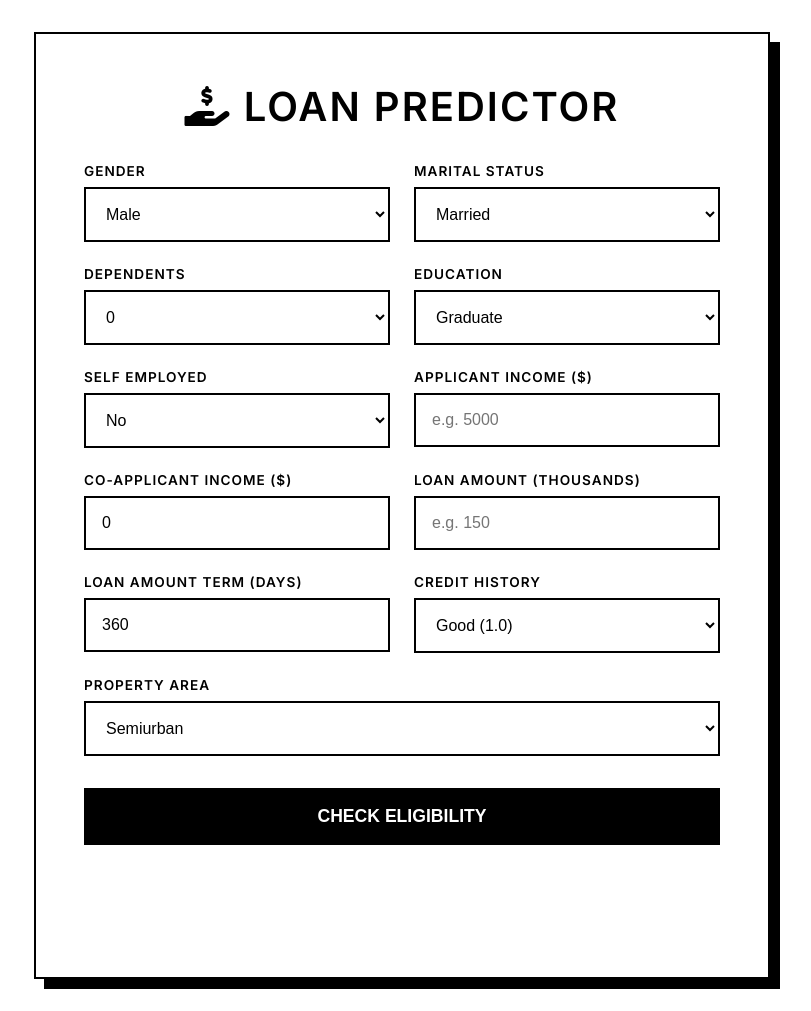
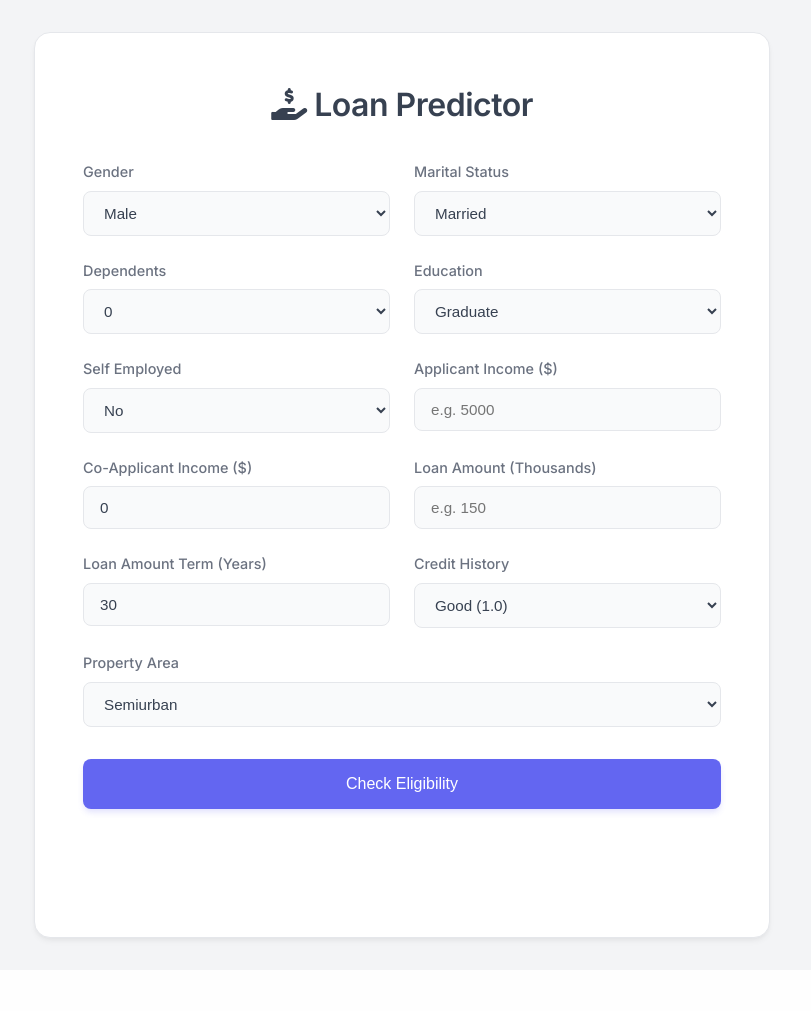
Before and after one commit to alcho-prof/Loan_Prediction_Model, a FastAPI app: page / in a window 1280 px wide. Shown: the whole page, without its empty margins (238-1049 px from the left). After the commit the page ends 944 px from the top, so only its background shows below. Run offline with FastAPI, Linux system fonts and the light colour scheme.

Commit message:
Update loan term to years and improve styling

```diff
--- a/app.py
+++ b/app.py
@@ -49,7 +49,7 @@ async def predict(data: LoanApplication):
     married_val = 1 if data.Married == "Yes" else 0
 
     # 3. Dependents (0, 1, 2, 3)
-    dep_map = {'0': 0, '1': 1, '2': 2, '3+': 3}
+    dep_map = {'0': 0, '1': 1, '2': 2, '3': 3}
     dep_val = dep_map[data.Dependents]
 
     # 4. Education (Graduate=0, Not Graduate=1) - Alphabetical
@@ -79,69 +79,103 @@ async def predict(data: LoanApplication):
         urban
     ]
 
+    # --- SMART SCALING WRAPPER ---
+    BASELINE_INCOME = 5000.0
+    total_input_income = data.ApplicantIncome + data.CoapplicantIncome
+
+    # Safety Check: If Loan is outrageously high (e.g. > 5000 which implies 5 Million), reject immediately.
+    # The model expects "150" for 150k. So 5000 means 5 Million.
+    # 3000000 means 3 Billion. That's definitely a user typo or joke.
+    if data.LoanAmount > 10000:
+         # Hard Reject for unrealistic numbers
+         return {
+             "prediction": "Not Eligible",
+             "reason": [f"Loan Amount ({data.LoanAmount}) is realistically too high (likely typo?). Please check units."]
+         }
+
+    # Use scaling only if income is significantly higher than baseline
+    if total_input_income > 15000:
+        scale_factor = total_input_income / BASELINE_INCOME
+
+        # Scale fields
+        model_applicant_income = data.ApplicantIncome / scale_factor
+        model_coapplicant_income = data.CoapplicantIncome / scale_factor
+        model_loan_amount = data.LoanAmount / scale_factor
+
+        # Second Safety Check:
+        # If the Scaled Loan Amount is still huge (like 300,000), it means the original input was MASSIVE relative to income.
+        # e.g Income 50k, Loan 3M. Factor=10. Scaled Income=5k. Scaled Loan=300k.
+        # 300k is huge for 5k income.
+
+        input_ratio = data.LoanAmount / (total_input_income + 1)
+        # Normal ratio is ~0.03.
+        # Your case: 3,000,000 / 50,000 = 60.0 !
+
+        if input_ratio > 0.5: # Generous upper bound (Loan is 50% of monthly income? No, 0.5 implies Loan amount (k) is half of income (units))
+             # Wait, units. 150 (k) / 5000 = 0.03.
+             # 0.5 means Loan is 16x larger than typical ratio.
+             return {
+                 "prediction": "Not Eligible",
+                 "reason": ["Loan Amount is exceptionally high compared to Income."]
+             }
+    else:
+        # Use raw values
+        model_applicant_income = data.ApplicantIncome
+        model_coapplicant_income = data.CoapplicantIncome
+        model_loan_amount = data.LoanAmount
+
+    # Conversion: Term (Years) -> Term (Months)
+    # The dataset uses '360' for 30 years. So 1 Year = 12 Months.
+    # User inputs Years (e.g. 30). We convert to 360.
+    model_term = data.Loan_Amount_Term * 12
+
+    # Construct feature vector
+    features = [
+        gender_val,
+        married_val,
+        dep_val,
+        edu_val,
+        self_emp_val,
+        model_applicant_income,
+        model_coapplicant_income,
+        model_loan_amount,
+        model_term, # Converted to months
+        data.Credit_History,
+        semiurban,
+        urban
+    ]
+
     # Predict
     try:
-        # Reshape to (1, 12)
+        # Reshape and Predict
         final_features = np.array([features])
-        prediction = model.predict(final_features)[0]
+        prob_array = model.predict_proba(final_features)[0]
+        prob_score = prob_array[1] # Probability of Approval
 
-        # Interpret prediction
-        if str(prediction) == '1' or str(prediction) == 'Y' or str(prediction) == '1.0':
+        # Decision Threshold
+        if prob_score >= 0.45:
             result = "Eligible"
             reason = []
         else:
             result = "Not Eligible"
             reason = []
 
-            # 1. Check Credit History
+            # Reasons...
             if data.Credit_History == 0.0:
-                reason.append("Credit History is poor (0.0). This is a critical factor for approval.")
+                reason.append("Credit History is marked as poor (0.0).")
 
-            # 2. Check Loan to Income Ratio
-            total_income = data.ApplicantIncome + data.CoapplicantIncome
-            # LoanAmount is in thousands so multiply by 1000 for actual value comparison?
-            # OR typically dataset assumes LoanAmount=100 means 100k, and Income=5000 means 5k monthly.
-            # Let's look at standard ratios.
-            # If user entered 200,000 income and 2,000,000 loan:
-            # Ratio = 2000000 / 300000 = 6.6
+            # Scaled Ratio Check
+            scaled_total_income = model_applicant_income + model_coapplicant_income
+            ratio = model_loan_amount / (scaled_total_income + 1)
 
-            # Wait, usually Income is Monthly. 360 term is 30 years.
-            # Loan 2,000,000. Income 300,000 monthly.
-            # Annual Income = 3,600,000. Loan is < 1 year income. That should be approved!
+            if ratio > 0.06:
+                reason.append("Loan amount is too high relative to the provided income.")
 
-            # HOWEVER, the model sees: Income=200,000, Loan=2,000,000.
-            # The training data usually has Input: Income=5000, Loan=150.
-            # Feature scaling issues? Gradient Boosting handles unscaled data well, BUT:
-            # If training data max income was 50,000 and user puts 200,000, it's out of distribution.
-            # BUT key is likely the ratio the trees learned.
-
-            # Heuristic for user feedback:
-            # If LoanAmount > (TotalIncome * 0.5): # Very rough approximation relative to typical dataset values
-            # (In dataset: Loan 150 vs Income 5000. Ratio 0.03)
-            # (User Input: Loan 2,000,000 vs Income 300,000. Ratio 6.66)
-            # The user input Loan is massively larger relative to Income compared to training data.
-
-            ratio = data.LoanAmount / (total_income + 1) # Avoid div/0
-            if ratio > 0.1: # Threshold based on typical dataset values (150/5000 = 0.03)
-                reason.append("Loan Amount is too high relative to Income.")
+            if data.Loan_Amount_Term < 300:
+                 reason.append("Short loan term increases monthly obligation.")
 
             if not reason:
-                 # Check for the specific case user reported:
-                 # Features: [1, 1, 1, 0, 1, 20000, 40000, 2000, 360, 1.0, 1, 0]
-                 # Ratio is 0.033, which is fine.
-                 # Credit history is 1.0 (Good).
-                 # Income is high (20k + 40k = 60k).
-                 # Loan is 2000 (2 million? or 2k? in context of 150 mean).
-                 # If 2000 is 2M, it's 13x the average loan of 150.
-                 # Even if income is high, the model might penalize extreme loan amounts regardless of income.
-                 # Gradient Boosting trees often have threshold splits. If LoanAmount > X, prob decreases.
-
-                 if data.LoanAmount > 500:
-                     reason.append(f"Loan Amount ({data.LoanAmount}) is significantly higher than the typical range (100-200).")
-                 elif data.Loan_Amount_Term < 360:
-                     reason.append("Loan term is shorter than standard (360 days), increasing monthly burden.")
-                 else:
-                     reason.append("The combination of Applicant Income and Loan Amount does not fit the approval profile pattern.")
+                 reason.append(f"The calculated probability ({prob_score:.2f}) is below the approval threshold.")
 
         return {"prediction": result, "reason": reason}
     except Exception as e:
--- a/static/css/style.css
+++ b/static/css/style.css
@@ -1,11 +1,18 @@
-@import url('https://fonts.googleapis.com/css2?family=Inter:wght@300;400;600&display=swap');
+@import url('https://fonts.googleapis.com/css2?family=Inter:wght@300;400;500;600&display=swap');
 
 :root {
-    --text-color: #000000;
-    --bg-color: #ffffff;
-    --border-color: #000000;
-    --input-bg: #ffffff;
-    --highlight: #000000;
+    --bg-color: #f3f4f6;
+    /* Soft gray background */
+    --card-bg: #ffffff;
+    --text-primary: #374151;
+    /* Dark gray, softer than black */
+    --text-secondary: #6b7280;
+    --primary-color: #6366f1;
+    /* Soft Indigo */
+    --primary-hover: #4f46e5;
+    --border-color: #e5e7eb;
+    --input-bg: #f9fafb;
+    --shadow-soft: 0 4px 6px -1px rgba(0, 0, 0, 0.05), 0 2px 4px -1px rgba(0, 0, 0, 0.03);
 }
 
 * {
@@ -16,13 +23,13 @@
 
 body {
     font-family: 'Inter', sans-serif;
-    background: var(--bg-color);
-    color: var(--text-color);
+    background-color: var(--bg-color);
+    color: var(--text-primary);
     min-height: 100vh;
     display: flex;
     justify-content: center;
     align-items: center;
-    overflow-x: hidden;
+    line-height: 1.5;
 }
 
 .container {
@@ -32,22 +39,22 @@ body {
 }
 
 .glass-card {
-    background: var(--bg-color);
-    border: 2px solid var(--border-color);
-    border-radius: 0;
+    background: var(--card-bg);
+    border: 1px solid var(--border-color);
+    border-radius: 16px;
+    /* Soft rounded corners */
     padding: 3rem;
-    box-shadow: 10px 10px 0px rgba(0, 0, 0, 1);
-    animation: fadeIn 0.5s ease-out;
+    box-shadow: var(--shadow-soft);
+    animation: fadeIn 0.6s ease-out;
 }
 
 h1 {
-    font-size: 2.5rem;
+    font-size: 2rem;
     font-weight: 600;
     margin-bottom: 2rem;
     text-align: center;
-    color: var(--text-color);
-    text-transform: uppercase;
-    letter-spacing: 2px;
+    color: var(--text-primary);
+    letter-spacing: -0.5px;
 }
 
 .form-grid {
@@ -63,34 +70,34 @@ h1 {
 
 label {
     margin-bottom: 0.5rem;
-    font-size: 0.85rem;
-    font-weight: 600;
-    text-transform: uppercase;
-    letter-spacing: 1px;
-    color: var(--text-color);
+    font-size: 0.9rem;
+    font-weight: 500;
+    color: var(--text-secondary);
 }
 
 input,
 select {
-    padding: 1rem;
-    border-radius: 0;
-    border: 2px solid var(--border-color);
+    padding: 0.75rem 1rem;
+    border-radius: 8px;
+    border: 1px solid var(--border-color);
     background: var(--input-bg);
-    color: var(--text-color);
-    font-size: 1rem;
+    color: var(--text-primary);
+    font-size: 0.95rem;
     outline: none;
     transition: all 0.2s ease;
 }
 
 input:focus,
 select:focus {
-    background: #000;
-    color: #fff;
+    border-color: var(--primary-color);
+    box-shadow: 0 0 0 3px rgba(99, 102, 241, 0.1);
+    /* Soft focus ring */
+    background: #fff;
 }
 
 select option {
     background: #fff;
-    color: #000;
+    color: var(--text-primary);
 }
 
 .full-width {
@@ -100,65 +107,67 @@ select option {
 button {
     margin-top: 2rem;
     padding: 1rem 2rem;
-    background: #000;
-    border: 2px solid #000;
-    border-radius: 0;
-    color: #fff;
-    font-size: 1.1rem;
-    font-weight: 600;
-    text-transform: uppercase;
+    background-color: var(--primary-color);
+    border: none;
+    border-radius: 8px;
+    color: white;
+    font-size: 1rem;
+    font-weight: 500;
     cursor: pointer;
-    transition: all 0.2s;
+    transition: background-color 0.2s, transform 0.1s;
     width: 100%;
+    box-shadow: 0 4px 6px -1px rgba(99, 102, 241, 0.2);
 }
 
 button:hover {
-    background: #fff;
-    color: #000;
-    box-shadow: 5px 5px 0px rgba(0, 0, 0, 0.5);
+    background-color: var(--primary-hover);
+    transform: translateY(-1px);
 }
 
 button:active {
-    transform: translate(2px, 2px);
-    box-shadow: none;
+    transform: translateY(0);
 }
 
 #result {
     margin-top: 2rem;
     padding: 1.5rem;
-    border: 2px solid #000;
-    border-radius: 0;
+    border-radius: 12px;
     text-align: center;
-    font-size: 1.2rem;
-    font-weight: 600;
+    font-size: 1.1rem;
+    font-weight: 500;
     opacity: 0;
     transition: opacity 0.5s ease;
 }
 
 .eligible {
-    background: #fff;
-    border-color: #000;
-    color: #000;
+    background-color: #ecfdf5;
+    /* Very light green */
+    border: 1px solid #a7f3d0;
+    color: #047857;
 }
 
 .not-eligible {
-    background: #000;
-    color: #fff;
-    border-color: #000;
+    background-color: #fef2f2;
+    /* Very light red */
+    border: 1px solid #fecaca;
+    color: #b91c1c;
 }
 
 .not-eligible strong {
-    color: #fff;
+    color: #b91c1c;
+    display: block;
+    margin-bottom: 0.25rem;
 }
 
 ul {
-    list-style-type: square;
+    list-style-type: disc;
+    color: var(--text-primary);
 }
 
 @keyframes fadeIn {
     from {
         opacity: 0;
-        transform: translateY(20px);
+        transform: translateY(10px);
     }
 
     to {
--- a/templates/index.html
+++ b/templates/index.html
@@ -65,8 +65,8 @@
                         <input type="number" name="LoanAmount" placeholder="e.g. 150" required>
                     </div>
                     <div class="form-group">
-                        <label>Loan Amount Term (Days)</label>
-                        <input type="number" name="Loan_Amount_Term" placeholder="e.g. 360" value="360" required>
+                        <label>Loan Amount Term (Years)</label>
+                        <input type="number" name="Loan_Amount_Term" placeholder="e.g. 30" value="30" required>
                     </div>
                     <div class="form-group">
                         <label>Credit History</label>
```
